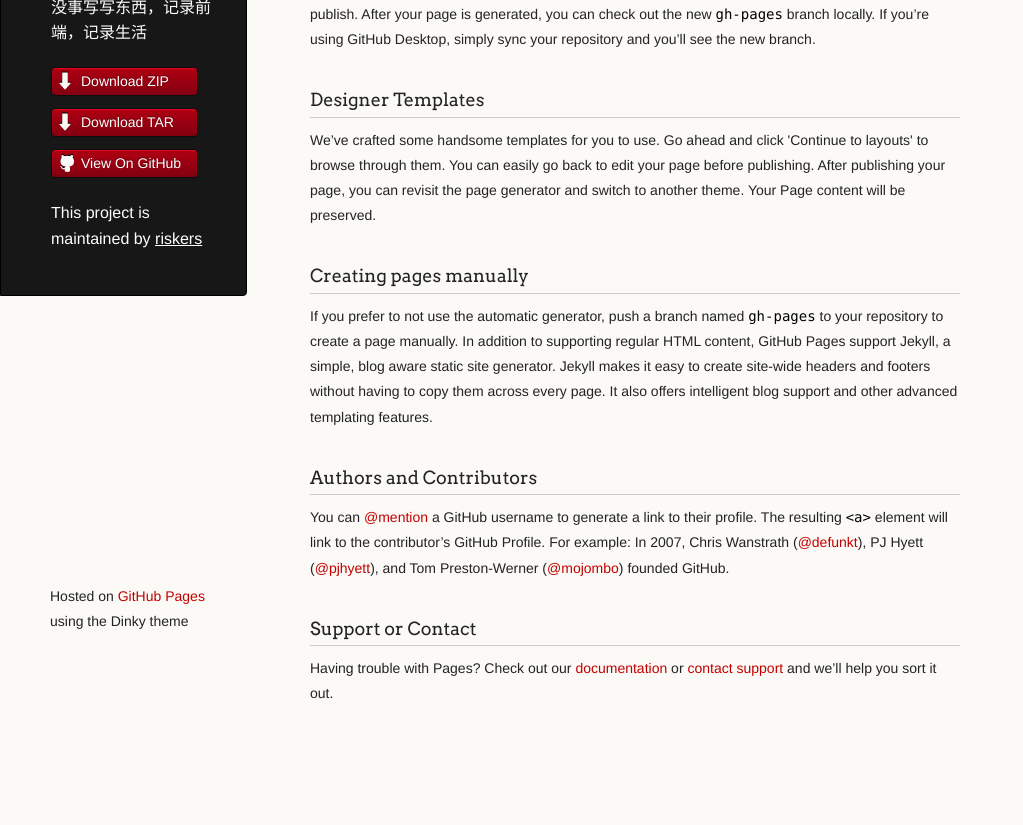
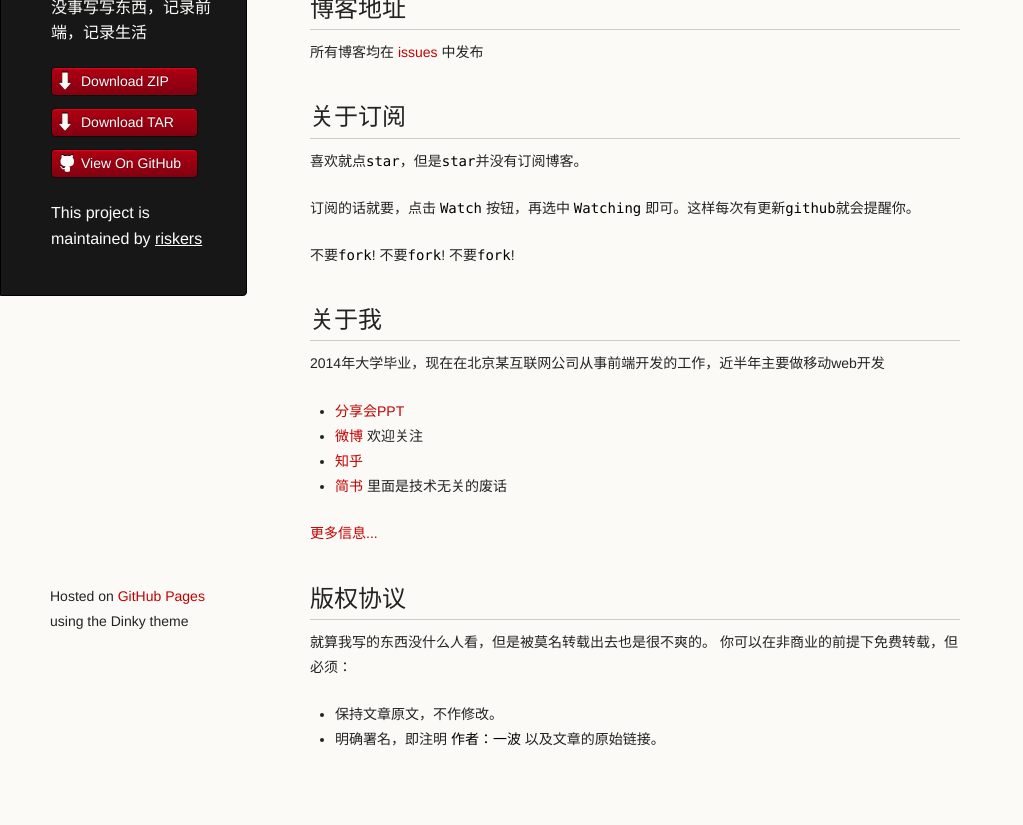
Before and after one commit to riskers/blog, a plain HTML site: page index.html in a window 1280 px wide. Shown: the part 134-959 px from the top of the page, without its empty margins (0-1023 px from the left). Before the commit the page ends 913 px from the top, so only its background shows below. Drawn offline with Linux system fonts and the light colour scheme.

```diff
--- a/index.html
+++ b/index.html
@@ -30,30 +30,49 @@
 
       </header>
       <section>
-        <h3>
-<a id="welcome-to-github-pages" class="anchor" href="#welcome-to-github-pages" aria-hidden="true"><span aria-hidden="true" class="octicon octicon-link"></span></a>Welcome to GitHub Pages.</h3>
+        <h1>
+<a id="个人博客" class="anchor" href="#%E4%B8%AA%E4%BA%BA%E5%8D%9A%E5%AE%A2" aria-hidden="true"><span aria-hidden="true" class="octicon octicon-link"></span></a>个人博客</h1>
 
-<p>This automatic page generator is the easiest way to create beautiful pages for all of your projects. Author your page content here <a href="https://guides.github.com/features/mastering-markdown/">using GitHub Flavored Markdown</a>, select a template crafted by a designer, and publish. After your page is generated, you can check out the new <code>gh-pages</code> branch locally. If you’re using GitHub Desktop, simply sync your repository and you’ll see the new branch.</p>
+<h2>
+<a id="博客地址" class="anchor" href="#%E5%8D%9A%E5%AE%A2%E5%9C%B0%E5%9D%80" aria-hidden="true"><span aria-hidden="true" class="octicon octicon-link"></span></a>博客地址</h2>
 
-<h3>
-<a id="designer-templates" class="anchor" href="#designer-templates" aria-hidden="true"><span aria-hidden="true" class="octicon octicon-link"></span></a>Designer Templates</h3>
+<p>所有博客均在 <a href="https://github.com/riskers/blog/issues">issues</a> 中发布</p>
 
-<p>We’ve crafted some handsome templates for you to use. Go ahead and click 'Continue to layouts' to browse through them. You can easily go back to edit your page before publishing. After publishing your page, you can revisit the page generator and switch to another theme. Your Page content will be preserved.</p>
+<h2>
+<a id="关于订阅" class="anchor" href="#%E5%85%B3%E4%BA%8E%E8%AE%A2%E9%98%85" aria-hidden="true"><span aria-hidden="true" class="octicon octicon-link"></span></a>关于订阅</h2>
 
-<h3>
-<a id="creating-pages-manually" class="anchor" href="#creating-pages-manually" aria-hidden="true"><span aria-hidden="true" class="octicon octicon-link"></span></a>Creating pages manually</h3>
+<p>喜欢就点<code>star</code>，但是<code>star</code>并没有订阅博客。</p>
 
-<p>If you prefer to not use the automatic generator, push a branch named <code>gh-pages</code> to your repository to create a page manually. In addition to supporting regular HTML content, GitHub Pages support Jekyll, a simple, blog aware static site generator. Jekyll makes it easy to create site-wide headers and footers without having to copy them across every page. It also offers intelligent blog support and other advanced templating features.</p>
+<p>订阅的话就要，点击 <code>Watch</code> 按钮，再选中 <code>Watching</code> 即可。这样每次有更新<code>github</code>就会提醒你。</p>
 
-<h3>
-<a id="authors-and-contributors" class="anchor" href="#authors-and-contributors" aria-hidden="true"><span aria-hidden="true" class="octicon octicon-link"></span></a>Authors and Contributors</h3>
+<p>不要<code>fork</code>! 不要<code>fork</code>! 不要<code>fork</code>!</p>
 
-<p>You can <a href="https://github.com/blog/821" class="user-mention">@mention</a> a GitHub username to generate a link to their profile. The resulting <code>&lt;a&gt;</code> element will link to the contributor’s GitHub Profile. For example: In 2007, Chris Wanstrath (<a href="https://github.com/defunkt" class="user-mention">@defunkt</a>), PJ Hyett (<a href="https://github.com/pjhyett" class="user-mention">@pjhyett</a>), and Tom Preston-Werner (<a href="https://github.com/mojombo" class="user-mention">@mojombo</a>) founded GitHub.</p>
+<h2>
+<a id="关于我" class="anchor" href="#%E5%85%B3%E4%BA%8E%E6%88%91" aria-hidden="true"><span aria-hidden="true" class="octicon octicon-link"></span></a>关于我</h2>
 
-<h3>
-<a id="support-or-contact" class="anchor" href="#support-or-contact" aria-hidden="true"><span aria-hidden="true" class="octicon octicon-link"></span></a>Support or Contact</h3>
+<p>2014年大学毕业，现在在北京某互联网公司从事前端开发的工作，近半年主要做移动web开发</p>
 
-<p>Having trouble with Pages? Check out our <a href="https://help.github.com/pages">documentation</a> or <a href="https://github.com/contact">contact support</a> and we’ll help you sort it out.</p>
+<ul>
+<li><a href="http://ybshare.coding.io/share">分享会PPT</a></li>
+<li>
+<a href="http://weibo.com/damaoxianjia123">微博</a> 欢迎关注</li>
+<li><a href="http://www.zhihu.com/people/riskers">知乎</a></li>
+<li>
+<a href="http://www.jianshu.com/users/15d843cd48a8/latest_articles">简书</a> 里面是技术无关的废话</li>
+</ul>
+
+<p><a href="https://github.com/riskers/blog/issues/1">更多信息...</a></p>
+
+<h2>
+<a id="版权协议" class="anchor" href="#%E7%89%88%E6%9D%83%E5%8D%8F%E8%AE%AE" aria-hidden="true"><span aria-hidden="true" class="octicon octicon-link"></span></a>版权协议</h2>
+
+<p>就算我写的东西没什么人看，但是被莫名转载出去也是很不爽的。
+你可以在非商业的前提下免费转载，但必须：</p>
+
+<ul>
+<li>保持文章原文，不作修改。</li>
+<li>明确署名，即注明 <code>作者：一波</code> 以及文章的原始链接。</li>
+</ul>
       </section>
       <footer>
         <p><small>Hosted on <a href="https://pages.github.com">GitHub Pages</a> using the Dinky theme</small></p>
```
Also changed, not shown: params.json (+1 -1 lines).
